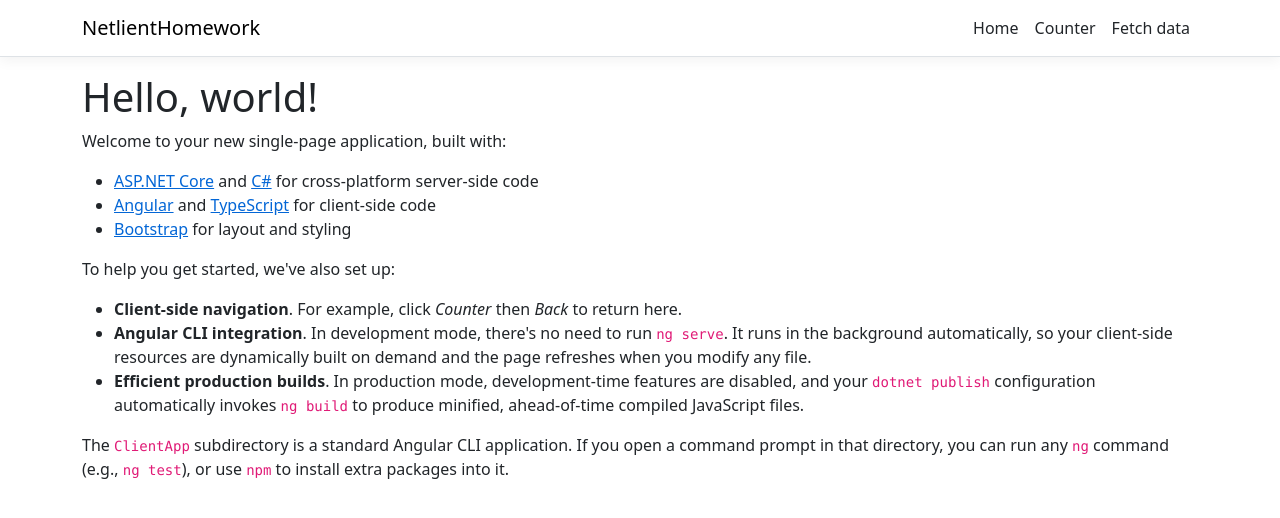
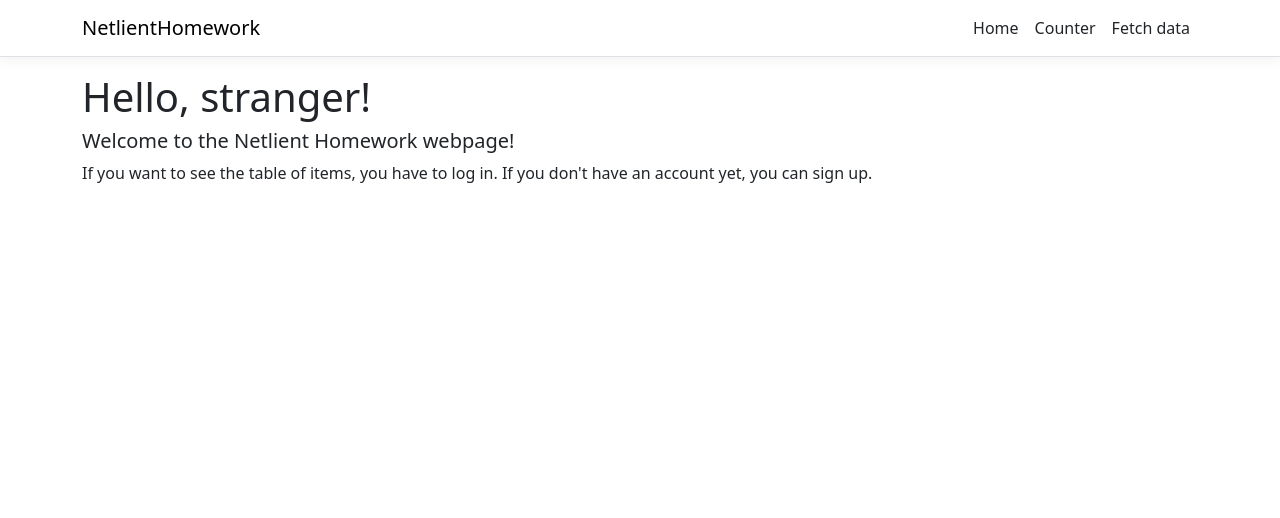
Before and after one commit to LBlanka99/netlient-homework, an Angular app in the folder NetlientHomework/ClientApp/: page / in a window 1280 px wide. Shown: the top 518 px of the page. Built offline with nearby package versions, Linux system fonts and the light colour scheme.

Commit message:
implement basic sign up form

```diff
--- a/NetlientHomework/ClientApp/src/app/app.module.ts
+++ b/NetlientHomework/ClientApp/src/app/app.module.ts
@@ -9,6 +9,7 @@ import { NavMenuComponent } from './nav-menu/nav-menu.component';
 import { HomeComponent } from './home/home.component';
 import { CounterComponent } from './counter/counter.component';
 import { FetchDataComponent } from './fetch-data/fetch-data.component';
+import { SignUpComponent } from "./sign-up/sign-up.component";
 
 @NgModule({
   declarations: [
@@ -16,7 +17,8 @@ import { FetchDataComponent } from './fetch-data/fetch-data.component';
     NavMenuComponent,
     HomeComponent,
     CounterComponent,
-    FetchDataComponent
+    FetchDataComponent,
+    SignUpComponent
   ],
   imports: [
     BrowserModule.withServerTransition({ appId: 'ng-cli-universal' }),
@@ -26,6 +28,7 @@ import { FetchDataComponent } from './fetch-data/fetch-data.component';
       { path: '', component: HomeComponent, pathMatch: 'full' },
       { path: 'counter', component: CounterComponent },
       { path: 'fetch-data', component: FetchDataComponent },
+      { path: "sign-up", component: SignUpComponent }
     ])
   ],
   providers: [],
--- a/NetlientHomework/ClientApp/src/app/home/home.component.html
+++ b/NetlientHomework/ClientApp/src/app/home/home.component.html
@@ -1,14 +1,3 @@
-<h1>Hello, world!</h1>
-<p>Welcome to your new single-page application, built with:</p>
-<ul>
-  <li><a href='https://get.asp.net/'>ASP.NET Core</a> and <a href='https://msdn.microsoft.com/en-us/library/67ef8sbd.aspx'>C#</a> for cross-platform server-side code</li>
-  <li><a href='https://angular.io/'>Angular</a> and <a href='http://www.typescriptlang.org/'>TypeScript</a> for client-side code</li>
-  <li><a href='http://getbootstrap.com/'>Bootstrap</a> for layout and styling</li>
-</ul>
-<p>To help you get started, we've also set up:</p>
-<ul>
-  <li><strong>Client-side navigation</strong>. For example, click <em>Counter</em> then <em>Back</em> to return here.</li>
-  <li><strong>Angular CLI integration</strong>. In development mode, there's no need to run <code>ng serve</code>. It runs in the background automatically, so your client-side resources are dynamically built on demand and the page refreshes when you modify any file.</li>
-  <li><strong>Efficient production builds</strong>. In production mode, development-time features are disabled, and your <code>dotnet publish</code> configuration automatically invokes <code>ng build</code> to produce minified, ahead-of-time compiled JavaScript files.</li>
-</ul>
-<p>The <code>ClientApp</code> subdirectory is a standard Angular CLI application. If you open a command prompt in that directory, you can run any <code>ng</code> command (e.g., <code>ng test</code>), or use <code>npm</code> to install extra packages into it.</p>
+<h1>Hello, stranger!</h1>
+<h5>Welcome to the Netlient Homework webpage!</h5>
+<p>If you want to see the table of items, you have to log in. If you don't have an account yet, you can sign up.</p>
--- /dev/null
+++ b/NetlientHomework/ClientApp/src/app/sign-up/sign-up.component.html
@@ -0,0 +1,28 @@
+<div class="container">
+  <div class="row justify-content-center">
+    <div class="col-md-6">
+      <h2>You can register here!</h2>
+      <h3>You have to choose a unique username and a password.</h3>
+      <div class="card">
+        <div class="card-header">
+          <h3 class="text-center">Sign Up</h3>
+        </div>
+        <div class="card-body">
+          <form (ngSubmit)="onRegister()" class="form">
+            <div class="form-group">
+              <label for="username">Username</label>
+              <input type="text" id="username" name="username" [(ngModel)]="user.username" class="form-control" required>
+            </div>
+
+            <div class="form-group">
+              <label for="password">Password</label>
+              <input type="password" id="password" name="password" [(ngModel)]="user.password" class="form-control" required>
+            </div>
+
+            <button type="submit" class="btn btn-primary btn-block">Sign Up</button>
+          </form>
+        </div>
+      </div>
+    </div>
+  </div>
+</div>
--- /dev/null
+++ b/NetlientHomework/ClientApp/src/app/sign-up/sign-up.component.ts
@@ -0,0 +1,17 @@
+import {Component} from "@angular/core";
+
+interface User {
+  username: string;
+  password: string;
+}
+@Component({
+  selector: "app-sign-up",
+  templateUrl: "./sign-up.component.html"
+})
+export class SignUpComponent {
+  user: User = {username: "", password: ""};
+
+  onRegister() {
+    console.log(this.user);
+  }
+}
```
Also changed, not shown: 1 other file (tests, documents, lock files or other folders).
